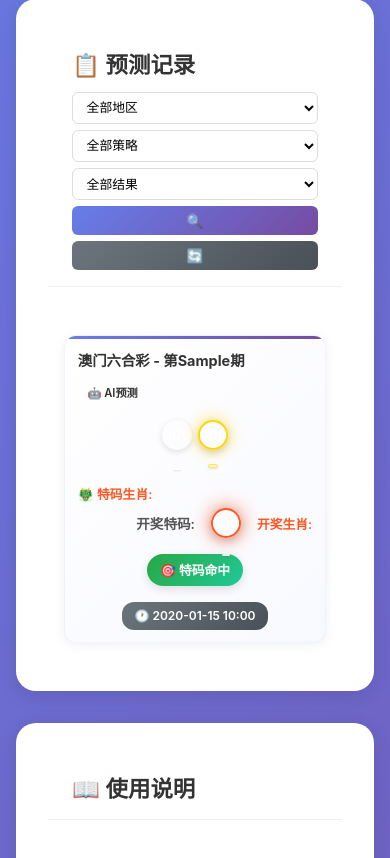
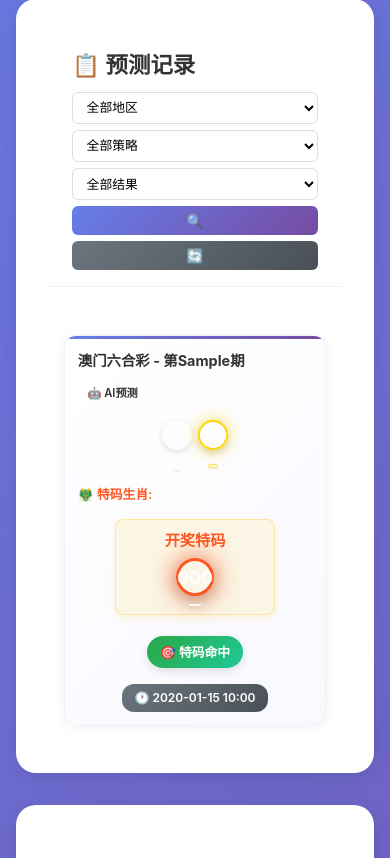
Before and after one commit to e5sub/mark-six, a Flask app: page /user/predictions in a window 390 px wide; the page is wider, and only the part inside the window is pictured. Shown: the part 497-1355 px from the top of that part. Run offline with Flask 3, Linux system fonts and the light colour scheme; a user stored in the database is signed in; tables that the repository leaves empty hold one stand-in row (values such as "Sample post").

Commit message:
Update predictions.html

```diff
--- a/templates/user/predictions.html
+++ b/templates/user/predictions.html
@@ -105,28 +105,27 @@
 
                 <div class="zodiac-info-compact">
                     <div class="special-zodiac-info">🐲 特码生肖: {{ get_number_zodiac(prediction.special_number) }}</div>
-                    {% if prediction.is_result_updated and prediction.actual_special_number %}
-                    <div class="draw-result-container">
-                        <div class="draw-result-label">开奖特码:</div>
-                        {% set actual_special_color = get_number_color(prediction.actual_special_number) %}
-                        <div class="number-ball-compact ball-{{ actual_special_color }} actual-special-ball">
-                            {{ prediction.actual_special_number }}
-                            <div class="zodiac-indicator">{{ get_number_zodiac(prediction.actual_special_number) }}</div>
-                        </div>
-                        <div class="actual-zodiac-info">开奖生肖: {{ get_number_zodiac(prediction.actual_special_number) }}</div>
-                    </div>
-                    {% endif %}
                 </div>
             </div>
 
-                <!-- 中间：预测结果 -->
+            <!-- 中间：开奖特码和预测结果 -->
                 <div class="prediction-center">
-                    {% if prediction.is_result_updated %}
+                    {% if prediction.is_result_updated and prediction.actual_special_number %}
+                    <div class="draw-result-container-centered">
+                        <div class="draw-result-label-large">开奖特码</div>
+                        {% set actual_special_color = get_number_color(prediction.actual_special_number) %}
+                        <div class="number-ball-large ball-{{ actual_special_color }} actual-special-ball-large">
+                            {{ prediction.actual_special_number }}
+                        </div>
+                        <div class="zodiac-indicator-large">{{ get_number_zodiac(prediction.actual_special_number) }}</div>
+                    </div>
+
+                    <div class="result-badge-container">
                         {% if prediction.special_number == prediction.actual_special_number %}
                             <div class="result-badge-compact result-success">
                                 🎯 特码命中
                             </div>
-                    {% elif prediction.normal_numbers and prediction.actual_special_number and (prediction.normal_numbers.startswith(prediction.actual_special_number + ',') or prediction.normal_numbers.endswith(',' + prediction.actual_special_number) or (',' + prediction.actual_special_number + ',') in prediction.normal_numbers) %}
+                        {% elif prediction.normal_numbers and prediction.actual_special_number and (prediction.normal_numbers.startswith(prediction.actual_special_number + ',') or prediction.normal_numbers.endswith(',' + prediction.actual_special_number) or (',' + prediction.actual_special_number + ',') in prediction.normal_numbers) %}
                             <div class="result-badge-compact result-partial">
                                 ✅ 平码命中
                             </div>
@@ -135,6 +134,7 @@
                                 ❌ 未命中
                             </div>
                         {% endif %}
+                    </div>
                     {% else %}
                     <div class="result-badge-compact result-pending">
                         ⏳ 待开奖
@@ -191,24 +191,23 @@
                     </div>
 
                     <div class="zodiac-info-compact">
-                        <div class="special-zodiac-info">🐲 特码生肖: {{ prediction.special_zodiac }}</div>
-                        {% if prediction.is_result_updated and prediction.actual_special_number %}
-                        <div class="draw-result-container">
-                            <div class="draw-result-label">开奖特码:</div>
-                            {% set actual_special_color = get_number_color(prediction.actual_special_number) %}
-                            <div class="number-ball-compact ball-{{ actual_special_color }} actual-special-ball">
-                                {{ prediction.actual_special_number }}
-                                <div class="zodiac-indicator">{{ prediction.actual_special_zodiac }}</div>
-                            </div>
-                            <div class="actual-zodiac-info">开奖生肖: {{ prediction.actual_special_zodiac }}</div>
-                        </div>
-                        {% endif %}
+                        <div class="special-zodiac-info">🐲 特码生肖: {{ get_number_zodiac(prediction.special_number) }}</div>
                     </div>
                 </div>
 
-            <!-- 中间：预测结果 -->
+            <!-- 中间：开奖特码和预测结果 -->
             <div class="prediction-center">
-                {% if prediction.is_result_updated %}
+                {% if prediction.is_result_updated and prediction.actual_special_number %}
+                <div class="draw-result-container-centered">
+                    <div class="draw-result-label-large">开奖特码</div>
+                    {% set actual_special_color = get_number_color(prediction.actual_special_number) %}
+                    <div class="number-ball-large ball-{{ actual_special_color }} actual-special-ball-large">
+                        {{ prediction.actual_special_number }}
+                    </div>
+                    <div class="zodiac-indicator-large">{{ get_number_zodiac(prediction.actual_special_number) }}</div>
+                </div>
+
+                <div class="result-badge-container">
                     {% if prediction.special_number == prediction.actual_special_number %}
                         <div class="result-badge-compact result-success">
                             🎯 特码命中
@@ -222,6 +221,7 @@
                             ❌ 未命中
                         </div>
                     {% endif %}
+                </div>
                 {% else %}
                 <div class="result-badge-compact result-pending">
                     ⏳ 待开奖
@@ -701,12 +701,79 @@
     gap: 0.3rem;
 }
 
-/* 中间：预测结果 */
+/* 中间：预测结果和开奖特码 */
 .prediction-center {
     display: flex;
+    flex-direction: column;
     justify-content: center;
     align-items: center;
     min-width: 120px;
+    gap: 0.8rem;
+}
+
+/* 开奖特码中央显示样式 */
+.draw-result-container-centered {
+    display: flex;
+    flex-direction: column;
+    align-items: center;
+    justify-content: center;
+    background-color: rgba(255, 193, 7, 0.1);
+    padding: 0.8rem;
+    border-radius: 8px;
+    border: 1px solid rgba(255, 193, 7, 0.3);
+    box-shadow: 0 3px 10px rgba(255, 193, 7, 0.15);
+}
+
+.draw-result-label-large {
+    font-size: 1.1rem;
+    font-weight: 700;
+    color: #ff5722;
+    margin-bottom: 0.5rem;
+    text-align: center;
+}
+
+.number-ball-large {
+    width: 48px;
+    height: 48px;
+    border-radius: 50%;
+    display: flex;
+    align-items: center;
+    justify-content: center;
+    color: white;
+    font-weight: 700;
+    font-size: 1.3rem;
+    box-shadow: 0 4px 12px rgba(0, 0, 0, 0.2);
+    margin-bottom: 0.5rem;
+}
+
+.actual-special-ball-large {
+    border: 3px solid #ff5722;
+    box-shadow: 0 0 20px rgba(255, 87, 34, 0.7), 0 4px 12px rgba(0, 0, 0, 0.2);
+    animation: actual-glow-large 2s ease-in-out infinite alternate;
+}
+
+.zodiac-indicator-large {
+    font-size: 0.9rem;
+    font-weight: 600;
+    color: #ff5722;
+    background-color: rgba(255, 255, 255, 0.9);
+    padding: 2px 8px;
+    border-radius: 4px;
+    box-shadow: 0 2px 4px rgba(0,0,0,0.1);
+    text-align: center;
+}
+
+@keyframes actual-glow-large {
+    from {
+        box-shadow: 0 0 20px rgba(255, 87, 34, 0.7), 0 4px 12px rgba(0, 0, 0, 0.2);
+    }
+    to {
+        box-shadow: 0 0 30px rgba(255, 87, 34, 0.9), 0 6px 16px rgba(0, 0, 0, 0.25);
+    }
+}
+
+.result-badge-container {
+    margin-top: 0.5rem;
 }
 
 .result-badge-compact {
@@ -921,10 +988,27 @@
         font-size: 0.85rem;
     }
 
+    .number-ball-large {
+        width: 42px;
+        height: 42px;
+        font-size: 1.2rem;
+    }
+
+    .draw-result-container-centered {
+        padding: 0.6rem;
+    }
+
+    .draw-result-label-large {
+        font-size: 1rem;
+    }
+
+    .zodiac-indicator-large {
+        font-size: 0.85rem;
+    }
+
     .help-grid {
         grid-template-columns: 1fr;
     }
-
 }
 
 @media (max-width: 480px) {
@@ -963,6 +1047,28 @@
 
     .prediction-time-compact {
         font-size: 0.75rem;
+    }
+
+    .number-ball-large {
+        width: 38px;
+        height: 38px;
+        font-size: 1.1rem;
+    }
+
+    .draw-result-container-centered {
+        padding: 0.5rem;
+        width: 100%;
+        max-width: 160px;
+        margin: 0 auto;
+    }
+
+    .draw-result-label-large {
+        font-size: 0.95rem;
+    }
+
+    .zodiac-indicator-large {
+        font-size: 0.8rem;
+        padding: 1px 6px;
     }
 }
 </style>
```
